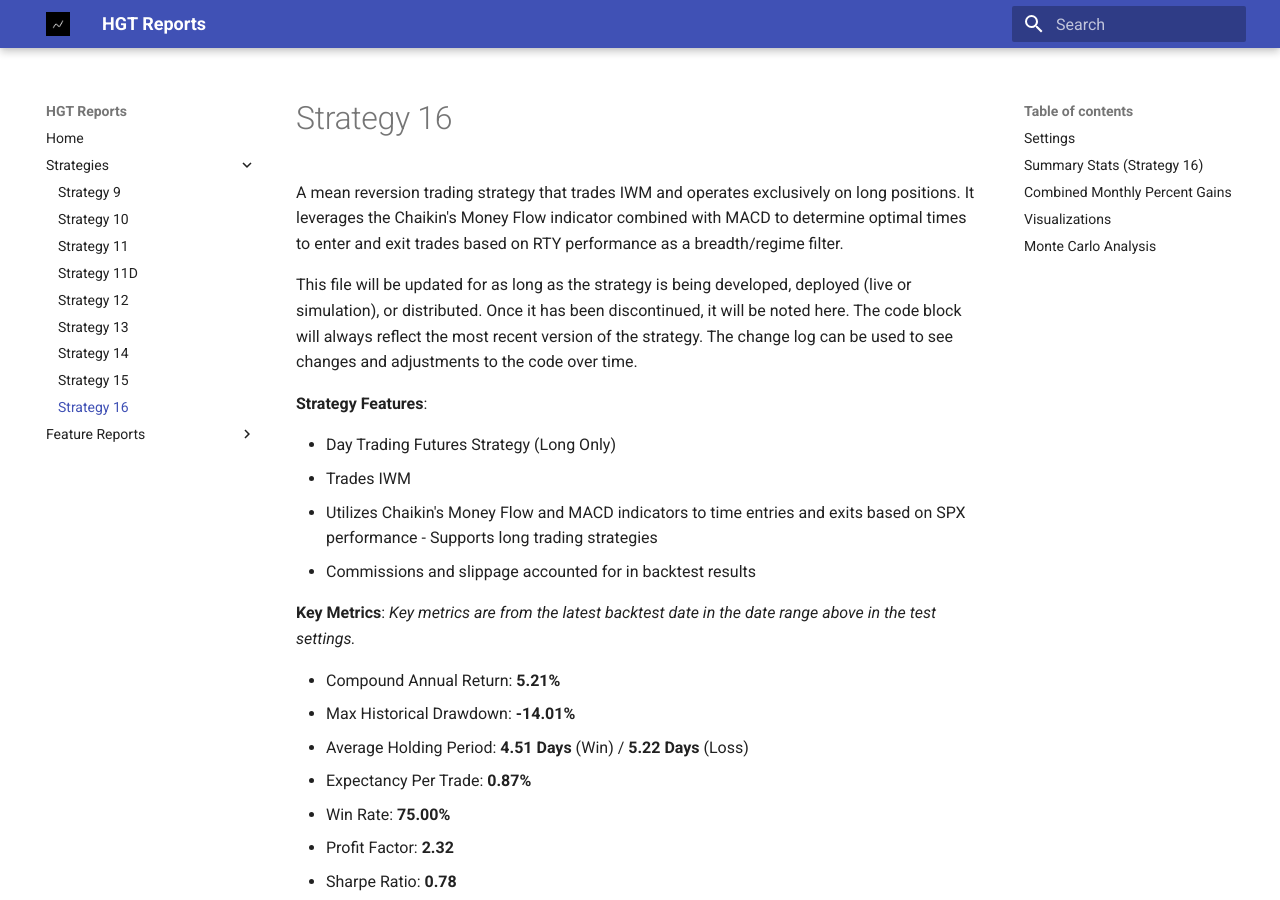
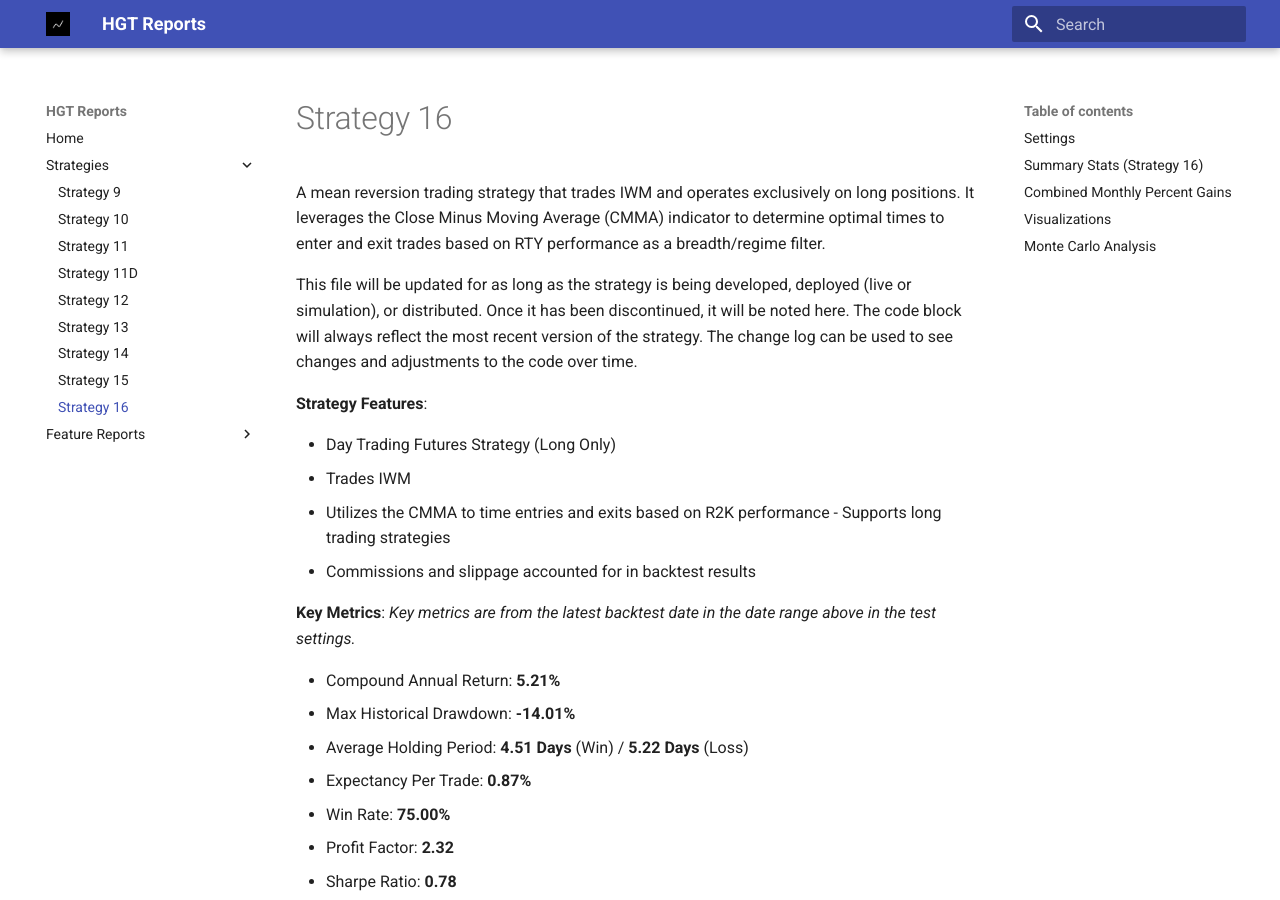
Before and after one commit to larrykann/Reports, an MkDocs documentation site: the page built from docs/16_IWM/16_IWM.md, in a window 1280 px wide and 900 px high. Built offline with MkDocs 1.6.1 and Material for MkDocs 9.7.7, drawn with Linux system fonts in a browser that asks for light colours.

Commit message:
fixed details, removed MACD info as MACD isn't used

```diff
--- a/docs/16_IWM/16_IWM.md
+++ b/docs/16_IWM/16_IWM.md
@@ -25,7 +25,7 @@ output:
 ---
 # Strategy 16
 
-A mean reversion trading strategy that trades IWM and operates exclusively on long positions. It leverages the Chaikin's Money Flow indicator combined with MACD to determine optimal times to enter and exit trades based on RTY performance as a breadth/regime filter.
+A mean reversion trading strategy that trades IWM and operates exclusively on long positions. It leverages the Close Minus Moving Average (CMMA) indicator to determine optimal times to enter and exit trades based on RTY performance as a breadth/regime filter.
 
 This file will be updated for as long as the strategy is being developed, deployed (live or simulation), or distributed. Once it has been discontinued, it will be noted here. The code block will always reflect the most recent version of the strategy. The change log can be used to see changes and adjustments to the code over time.
 
@@ -33,7 +33,7 @@ This file will be updated for as long as the strategy is being developed, deploy
 
 - Day Trading Futures Strategy (Long Only)
 - Trades IWM
-- Utilizes Chaikin's Money Flow and MACD indicators to time entries and exits based on SPX performance - Supports long trading strategies
+- Utilizes the CMMA to time entries and exits based on R2K performance - Supports long trading strategies
 - Commissions and slippage accounted for in backtest results
 
 **Key Metrics**: _Key metrics are from the latest backtest date in the date range above in the test settings._
```
